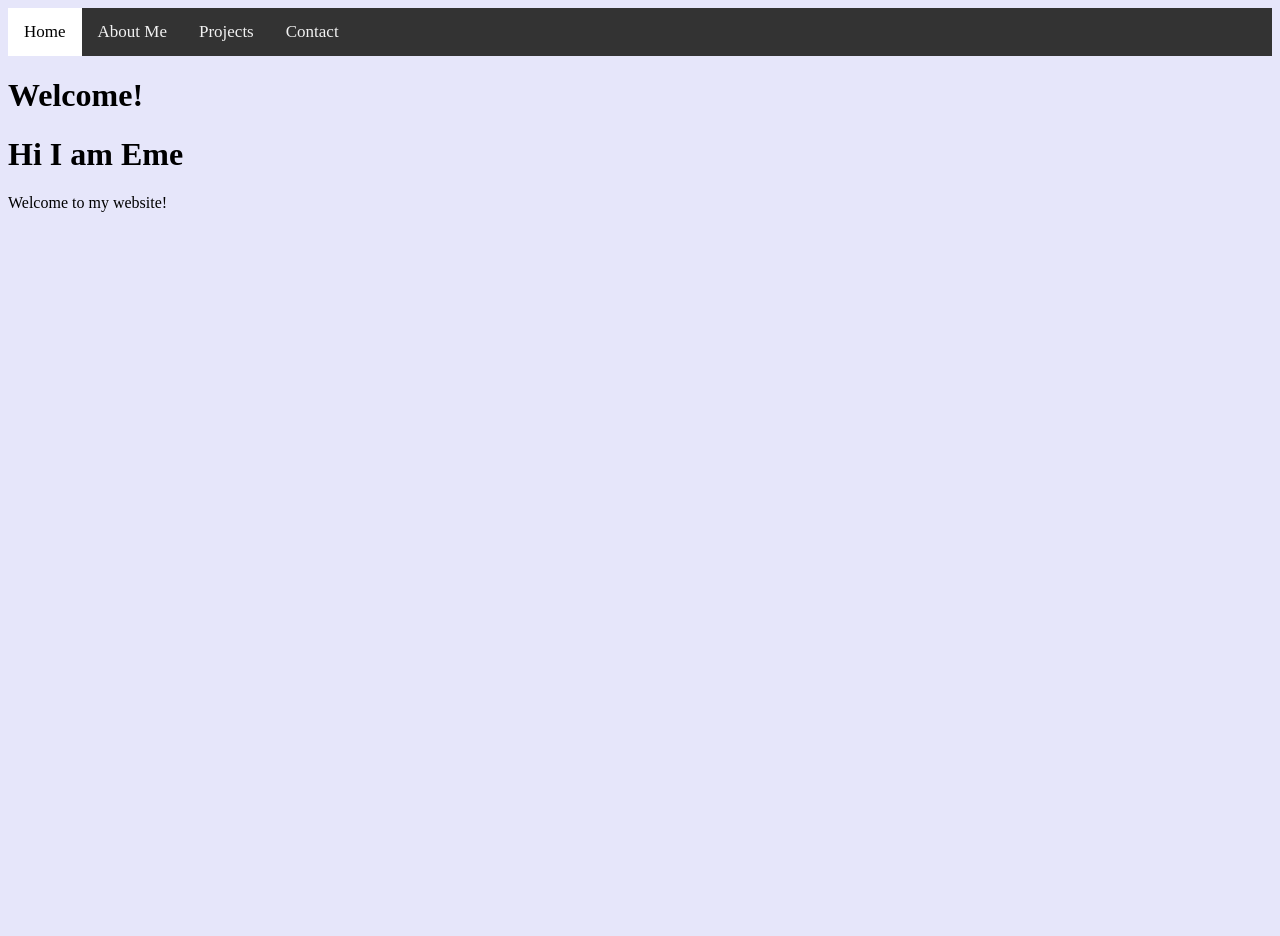
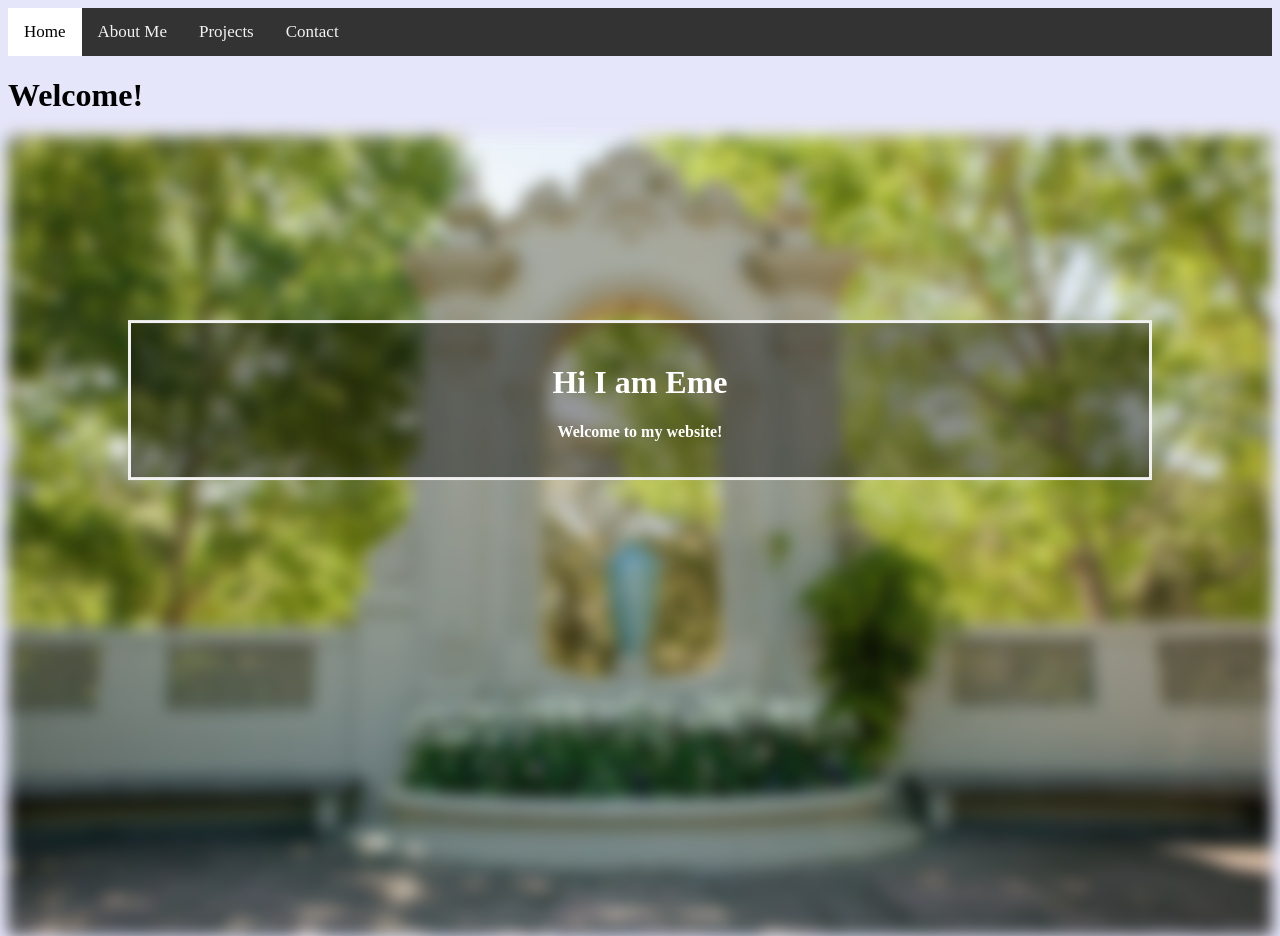
Before and after one commit to emenadell/APCSP, a plain HTML site: page index.html in a window 1280 px wide. Before the commit the page ends 800 px from the top, so only its background shows below. Drawn offline with Linux system fonts and the light colour scheme.

Commit message:
Update style1.css

```diff
--- a/style1.css
+++ b/style1.css
@@ -11,6 +11,12 @@
 	width: 20%;
 	float: left;
 	padding-right: 10px;
+  border-radius: 80%;
+}
+
+.size {
+  width: 20%;
+
 }
 
 /* Add a black background color to the top navigation */
@@ -40,3 +46,45 @@
   background-color: white;
   color: black;
 }
+
+body, html {
+  height: 100%;
+}
+
+* {
+  box-sizing: border-box;
+}
+
+.bg-image {
+  /* The image used */
+  background-image: url("exedra.jpg");
+
+  /* Add the blur effect */
+  filter: blur(8px);
+  -webkit-filter: blur(8px);
+
+  /* Full height */
+  height: 100%;
+
+  /* Center and scale the image nicely */
+  background-position: center;
+  background-repeat: no-repeat;
+  background-size: cover;
+}
+
+/* Position text in the middle of the page/image */
+.bg-text {
+  background-color: rgb(0,0,0); /* Fallback color */
+  background-color: rgba(0,0,0, 0.4); /* Black w/opacity/see-through */
+  color: white;
+  font-weight: bold;
+  border: 3px solid #f1f1f1;
+  position: absolute;
+  top: 50%;
+  left: 50%;
+  transform: translate(-50%, -50%);
+  z-index: 2;
+  width: 80%;
+  padding: 20px;
+  text-align: center;
+}
```
